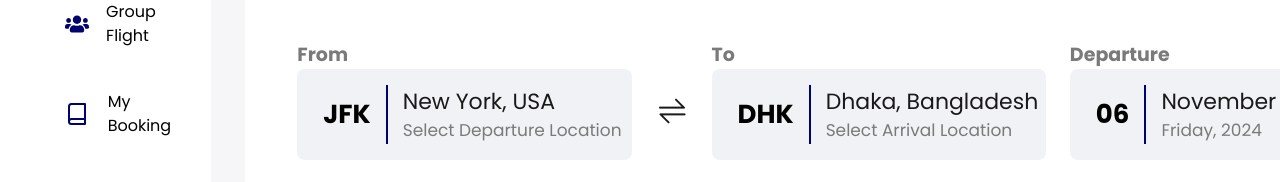
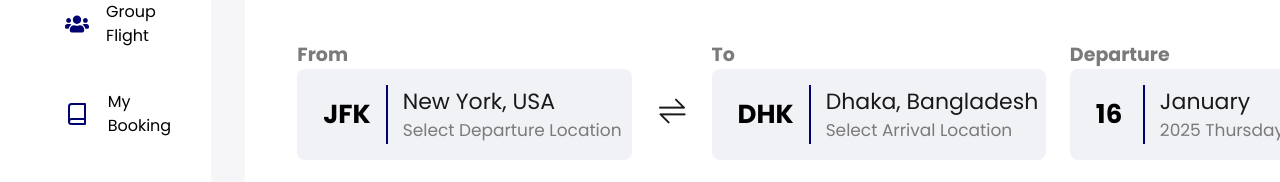
Before and after one commit to Mhedii/FlyCity, a React (Vite) app: page /dashboard in a window 1280 px wide. Shown: the part 396-578 px from the top of the page. Built offline with nearby package versions, Linux system fonts and the light colour scheme.

Commit message:
Functionality of search flight

```diff
--- a/src/components/Dashboard/SearchFlight/FlightDestinationSet.tsx
+++ b/src/components/Dashboard/SearchFlight/FlightDestinationSet.tsx
@@ -1,7 +1,8 @@
 import React, { useEffect, useRef, useState } from "react";
 import { BsXLg } from "react-icons/bs";
 import DashboardInfoCard from "../../Shared/DashboardInfoCard";
-
+import DatePicker from "react-datepicker";
+import "react-datepicker/dist/react-datepicker.css";
 interface FlightCardProps {
   showReturn: boolean;
   onRemove?: () => void;
@@ -27,14 +28,25 @@ const FlightDestinationSet: React.FC<FlightCardProps> = ({
   const [rotateImage, setRotateImage] = useState(false);
   const dropdownRef = useRef<HTMLUListElement | null>(null);
   const containerRef = useRef<HTMLDivElement | null>(null);
+  const [departureDate, setDepartureDate] = useState<Date>(new Date()); // Default to today's date
+  const [returnDate, setReturnDate] = useState<Date>(new Date());
+
   const handleSelectLocation = (type: "from" | "to", value: string) => {
     onLocationChange(type, value);
     setShowLocationDropdown(null);
   };
+
   const handleSwap = () => {
     onLocationChange("from", selectedTo);
     onLocationChange("to", selectedFrom);
     setRotateImage((prev) => !prev);
+  };
+  const handleDateChange = (date: Date, type: "departure" | "return") => {
+    if (type === "departure") {
+      setDepartureDate(date);
+    } else {
+      setReturnDate(date);
+    }
   };
   useEffect(() => {
     const handleClickOutside = (event: MouseEvent) => {
@@ -131,21 +143,81 @@ const FlightDestinationSet: React.FC<FlightCardProps> = ({
           )}
         </div>
       </div>
+
+      <div className="flex-1">
+        <div className="relative">
           <DashboardInfoCard
             label="Departure"
-        mainText="06"
-        subText="November"
-        description="Friday, 2024"
+            mainText={String(
+              departureDate.getDate() < 10
+                ? `0${departureDate.getDate()}`
+                : departureDate.getDate()
+            )}
+            subText={departureDate.toLocaleDateString("en-US", {
+              month: "long",
+            })}
+            description={departureDate.toLocaleDateString("en-US", {
+              weekday: "long",
+              year: "numeric",
+            })}
             className="flex-1"
+            onClick={() => setShowLocationDropdown("departure")}
           />
+          {showLocationDropdown === "departure" && (
+            <div className="absolute mt-2 z-20">
+              <DatePicker
+                selected={departureDate}
+                onChange={(date) => handleDateChange(date as Date, "departure")}
+                className="  bg-white rounded-lg shadow  w-full max-h-48"
+                dateFormat="dd/MM/yyyy"
+                inline
+                minDate={new Date()}
+                maxDate={
+                  new Date(new Date().setDate(new Date().getDate() + 90))
+                }
+              />
+            </div>
+          )}
+        </div>
+      </div>
+
       {showReturn && (
+        <div className="flex-1">
+          <div className="relative ">
             <DashboardInfoCard
               label="Return"
-          mainText="07"
-          subText="November"
-          description="Saturday, 2024"
+              mainText={String(
+                departureDate.getDate() < 10
+                  ? `0${departureDate.getDate()}`
+                  : departureDate.getDate()
+              )}
+              subText={returnDate.toLocaleDateString("en-US", {
+                month: "long",
+              })}
+              description={returnDate.toLocaleDateString("en-US", {
+                weekday: "long",
+                year: "numeric",
+              })}
               className="flex-1"
+              onClick={() => setShowLocationDropdown("return")}
             />
+            {showLocationDropdown === "return" && (
+              <div className="absolute z-20 mt-2">
+                <DatePicker
+                  selected={returnDate}
+                  onChange={(date) => handleDateChange(date as Date, "return")}
+                  className=" bg-white rounded-lg shadow w-full max-h-48"
+                  dateFormat="dd/MM/yyyy"
+                  inline
+                  minDate={new Date()}
+                  maxDate={
+                    new Date(new Date().setDate(new Date().getDate() + 90))
+                  }
+                />
+              </div>
+            )}
+          </div>
+        </div>
       )}
       {allowRemove && (
         <button
--- a/src/components/Shared/DashboardInfoCard.tsx
+++ b/src/components/Shared/DashboardInfoCard.tsx
@@ -28,7 +28,9 @@ const DashboardInfoCard: React.FC<InfoCardProps> = ({
 
         <div>
           <div className="flex items-center space-x-2 ">
-            <p className="text-[1.625rem] font-bold ">{mainText}</p>
+            <p className={`text-[1.625rem] font-bold  min-w-[2rem]`}>
+              {mainText}
+            </p>
             <div className="divider divider-horizontal divider-primary "></div>
 
             <div>
```
Lines whose indentation alone changed are shown as unchanged.
